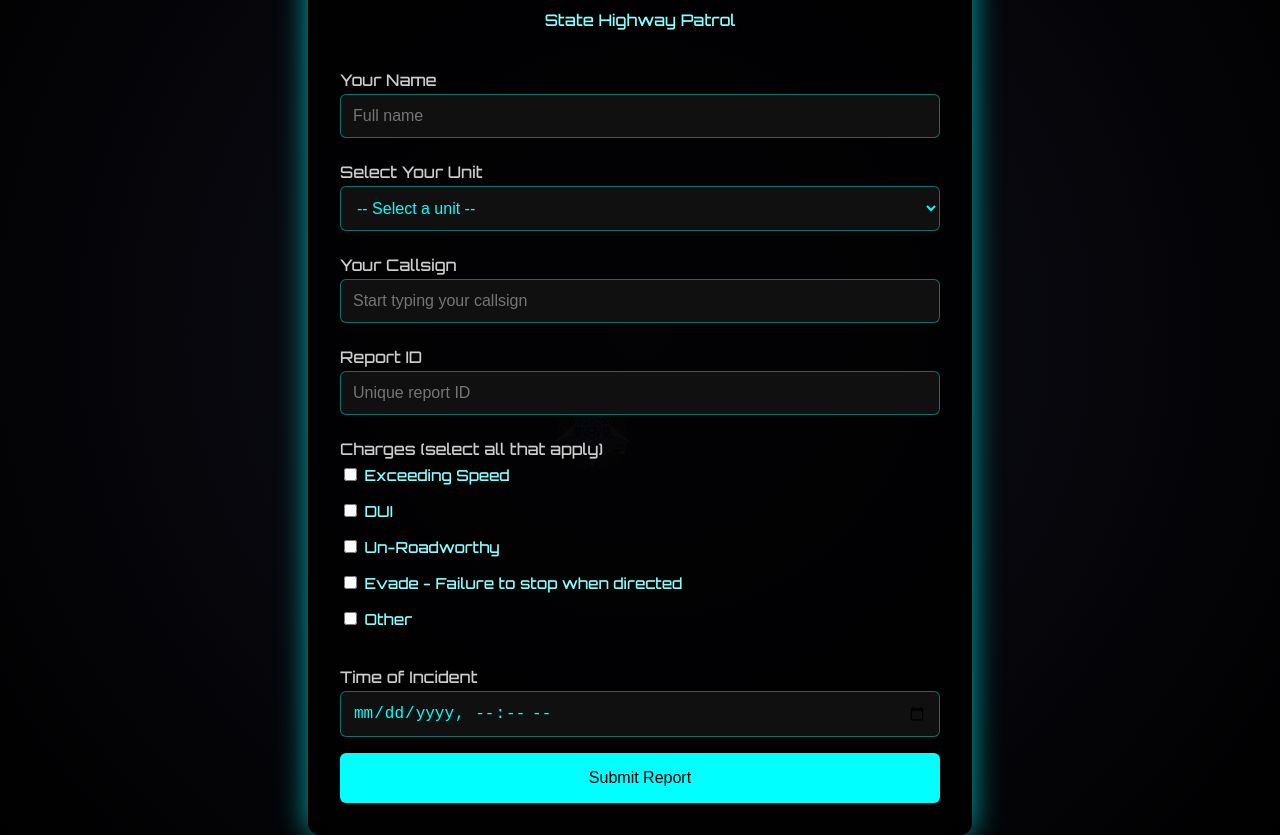
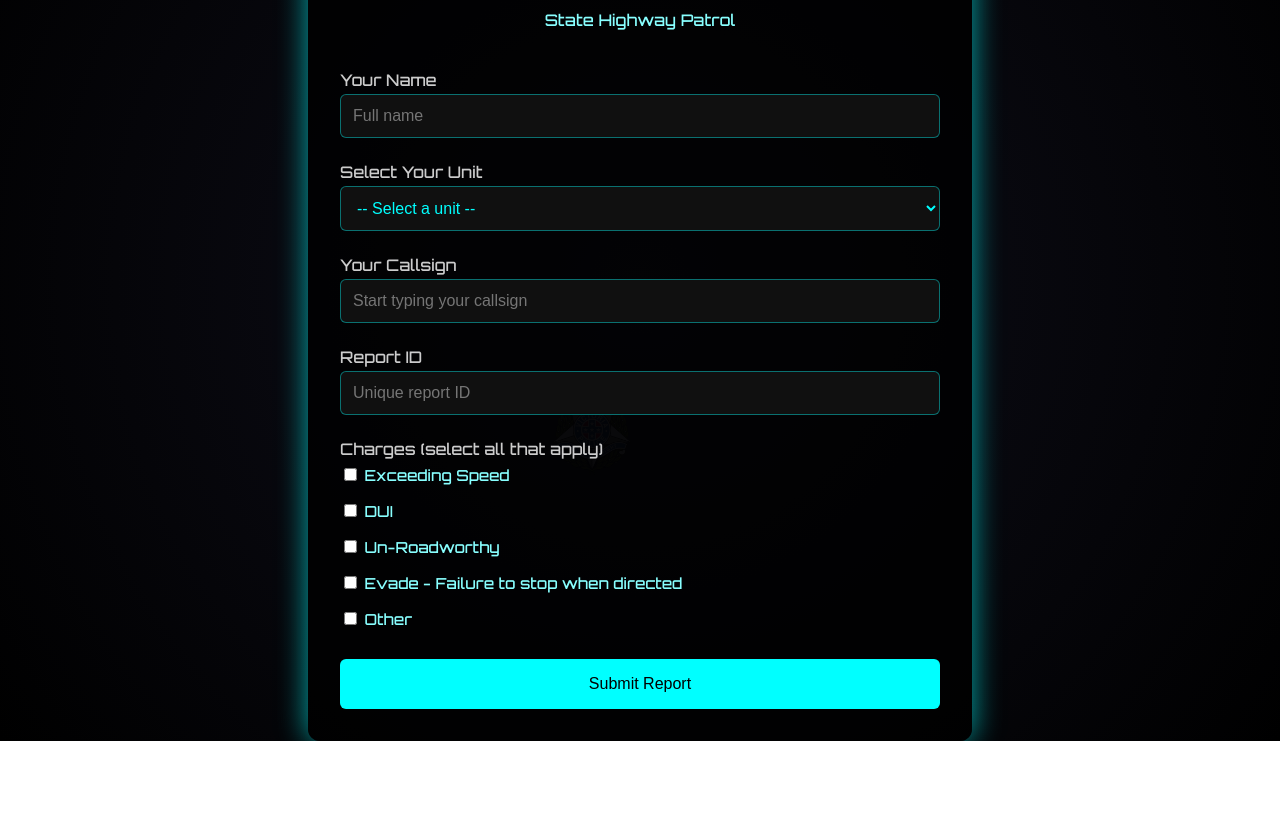
Before and after one commit to RyanHardof/nightwatch-report, a plain HTML site: page index.html in a window 1280 px wide. Shown: the part 174-1009 px from the top of the page. After the commit the page ends 915 px from the top, so only its background shows below. Drawn offline with Linux system fonts and the light colour scheme.

Commit message:
Update index.html

```diff
--- a/index.html
+++ b/index.html
@@ -56,9 +56,6 @@
         </label>
         <input type="text" id="otherChargeText" class="hidden" placeholder="Enter custom charge(s)"/>
       </div>
-
-      <label for="datetime">Time of Incident</label>
-      <input type="datetime-local" id="datetime"/>
 
       <button type="submit">Submit Report</button>
     </form>
```
